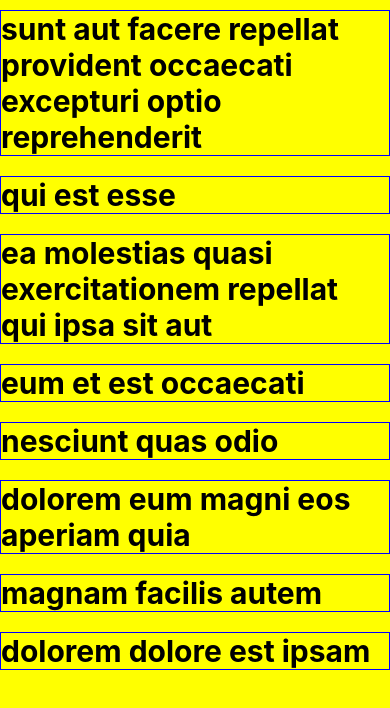
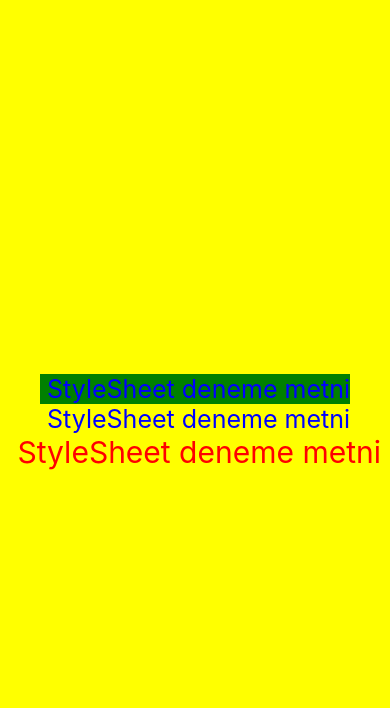
Before and after one commit to gokhanyanik/react-native-tutorial, a React Native app: screen / in a window 390 px wide. Shown: the top 708 px of the page. Built offline with nearby package versions, Linux system fonts and the light colour scheme.

Commit message:
StyleSheet Api Example

```diff
--- a/App.tsx
+++ b/App.tsx
@@ -1,154 +1,39 @@
-/**
- * Sample React Native App
- * https://github.com/facebook/react-native
- *
- * @format
- */
-
-import React, { useState } from 'react';
-import type { PropsWithChildren } from 'react';
+import React from 'react';
 import {
   SafeAreaView,
-  ScrollView,
-  StatusBar,
   StyleSheet,
   Text,
-  useColorScheme,
-  View,
-  FlatList,
-  RefreshControl,
 } from 'react-native';
 
-import {
-  Colors,
-  DebugInstructions,
-  Header,
-  LearnMoreLinks,
-  ReloadInstructions,
-} from 'react-native/Libraries/NewAppScreen';
-
-type SectionProps = PropsWithChildren<{
-  title: string;
-}>;
-
-function Section({ children, title }: SectionProps): JSX.Element {
-  const isDarkMode = useColorScheme() === 'dark';
+function App(): JSX.Element {
   return (
-    <View style={styles.sectionContainer}>
-      <Text
-        style={[
-          styles.sectionTitle,
-          {
-            color: isDarkMode ? Colors.white : Colors.black,
-          },
-        ]}>
-        {title}
-      </Text>
-      <Text
-        style={[
-          styles.sectionDescription,
-          {
-            color: isDarkMode ? Colors.light : Colors.dark,
-          },
-        ]}>
-        {children}
-      </Text>
-    </View>
-  );
-}
-
-
-const dataList = [
-  {
-    "userId": 1,
-    "id": 1,
-    "title": "sunt aut facere repellat provident occaecati excepturi optio reprehenderit",
-    "body": "quia et suscipit\nsuscipit recusandae consequuntur expedita et cum\nreprehenderit molestiae ut ut quas totam\nnostrum rerum est autem sunt rem eveniet architecto"
-  },
-  {
-    "userId": 1,
-    "id": 2,
-    "title": "qui est esse",
-    "body": "est rerum tempore vitae\nsequi sint nihil reprehenderit dolor beatae ea dolores neque\nfugiat blanditiis voluptate porro vel nihil molestiae ut reiciendis\nqui aperiam non debitis possimus qui neque nisi nulla"
-  },
-  {
-    "userId": 1,
-    "id": 3,
-    "title": "ea molestias quasi exercitationem repellat qui ipsa sit aut",
-    "body": "et iusto sed quo iure\nvoluptatem occaecati omnis eligendi aut ad\nvoluptatem doloribus vel accusantium quis pariatur\nmolestiae porro eius odio et labore et velit aut"
-  },
-  {
-    "userId": 1,
-    "id": 4,
-    "title": "eum et est occaecati",
-    "body": "ullam et saepe reiciendis voluptatem adipisci\nsit amet autem assumenda provident rerum culpa\nquis hic commodi nesciunt rem tenetur doloremque ipsam iure\nquis sunt voluptatem rerum illo velit"
-  },
-  {
-    "userId": 1,
-    "id": 5,
-    "title": "nesciunt quas odio",
-    "body": "repudiandae veniam quaerat sunt sed\nalias aut fugiat sit autem sed est\nvoluptatem omnis possimus esse voluptatibus quis\nest aut tenetur dolor neque"
-  },
-  {
-    "userId": 1,
-    "id": 6,
-    "title": "dolorem eum magni eos aperiam quia",
-    "body": "ut aspernatur corporis harum nihil quis provident sequi\nmollitia nobis aliquid molestiae\nperspiciatis et ea nemo ab reprehenderit accusantium quas\nvoluptate dolores velit et doloremque molestiae"
-  },
-  {
-    "userId": 1,
-    "id": 7,
-    "title": "magnam facilis autem",
-    "body": "dolore placeat quibusdam ea quo vitae\nmagni quis enim qui quis quo nemo aut saepe\nquidem repellat excepturi ut quia\nsunt ut sequi eos ea sed quas"
-  },
-  {
-    "userId": 1,
-    "id": 8,
-    "title": "dolorem dolore est ipsam",
-    "body": "dignissimos aperiam dolorem qui eum\nfacilis quibusdam animi sint suscipit qui sint possimus cum\nquaerat magni maiores excepturi\nipsam ut commodi dolor voluptatum modi aut vitae"
-  },
-]
-
-
-function App(): JSX.Element {
-
-  const [text, setText] = useState("")
-
-  const [refreshing, setRefreshing] = useState(false)
-
-  const _onRefresh = () => {
-
-    setRefreshing(true)
-  }
-  setTimeout(() => {
-    setRefreshing(false)
-  }, 2000);
-
-  return (
-
-
     <SafeAreaView style={styles.background}>
-      <FlatList
-        data={dataList}
-        renderItem={({ item }) =>
-          <Text style={{ fontSize: 30, fontWeight: 'bold', borderWidth: 1, borderColor: 'blue', marginVertical: 10 }}>{item.title} </Text>}
-        keyExtractor={item => String(item.id)}
-        refreshControl={<RefreshControl refreshing={refreshing} onRefresh={_onRefresh} />}
-      />
-
+      {/* <Text style={{color:'blue',background.Text}}> StyleSheet deneme metni</Text> yanlış!!! */}
+      <Text style={[styles.text,styles.metin]}> StyleSheet deneme metni</Text>
+      <Text style={styles.text}> StyleSheet deneme metni</Text>
+      <Text style={[styles.text,styles.metin2]}> StyleSheet deneme metni</Text>
     </SafeAreaView>
   );
-
-
 }
 
 const styles = StyleSheet.create({
   background: {
-
     backgroundColor: 'yellow',
     flex: 1,
+    justifyContent: 'center',
+    alignItems: 'center',
+  },
+  text: {
+    color: 'blue',
+    fontSize: 25
+  },
+  metin:{
+    backgroundColor:'green'
 
-
+  },
+  metin2:{
+    color:'red',
+    fontSize:30
   }
 
 });
```
